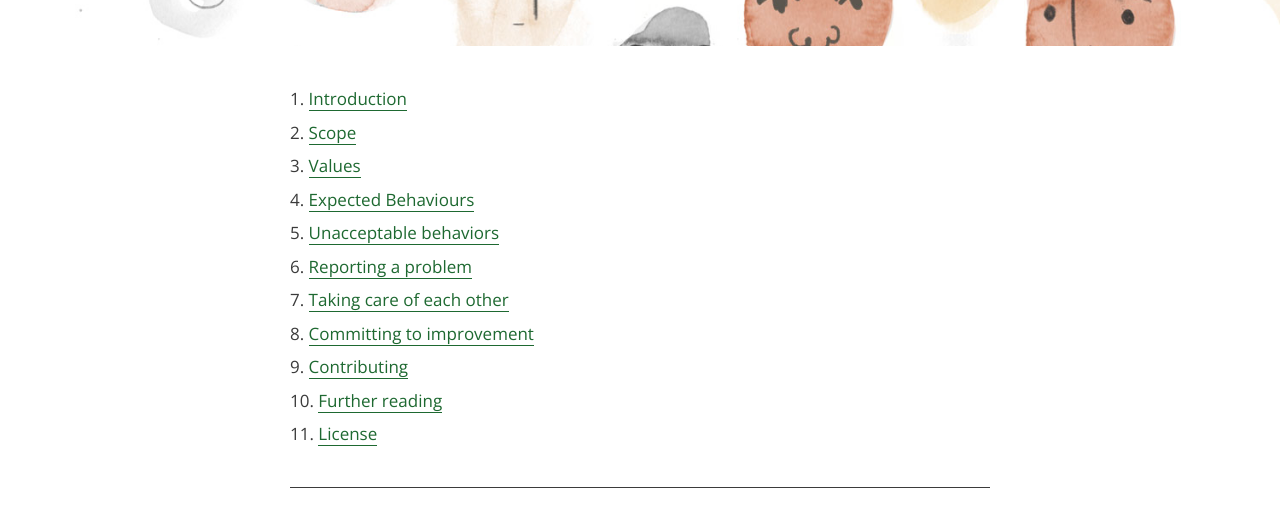
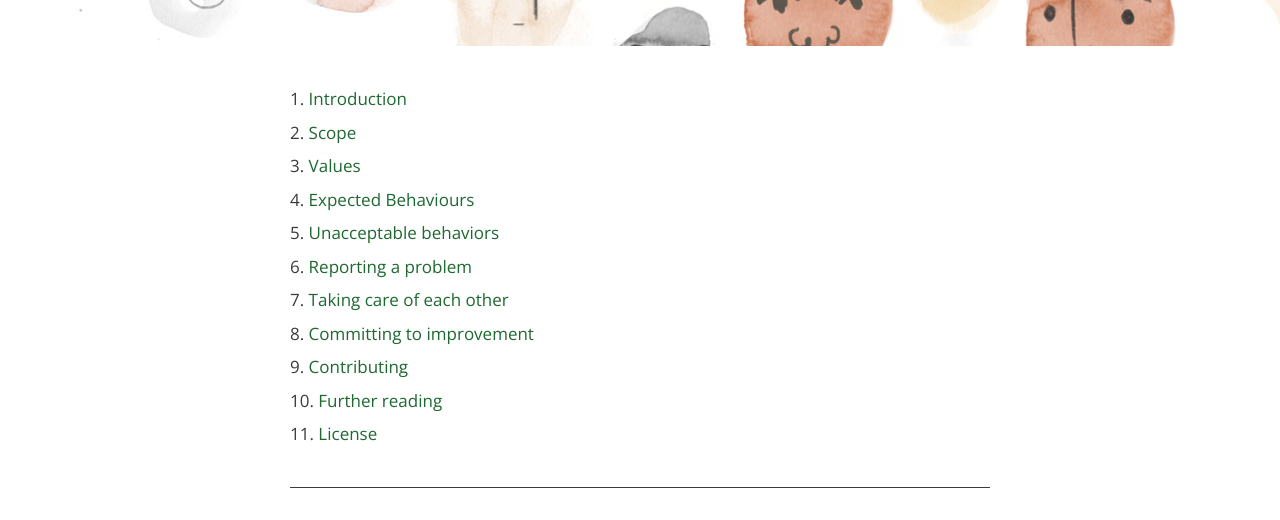
Before and after one commit to voxmedia/code-of-conduct, a Jekyll site: the page built from index.html, in a window 1280 px wide. Shown: the part 414-934 px from the top of the page. Built offline with Jekyll 4.4.1, drawn with Linux system fonts in a browser that asks for light colours.

Commit message:
fix toc styles

```diff
--- a/_sass/_main.scss
+++ b/_sass/_main.scss
@@ -69,8 +69,9 @@ img {
 ol.m-toc {
   margin: 40px 0;
   list-style: decimal;
-  &__link {
+  a {
     display: inline-block;
+    border-bottom: 0;
   }
   li {
     list-style-position: inside;
```
